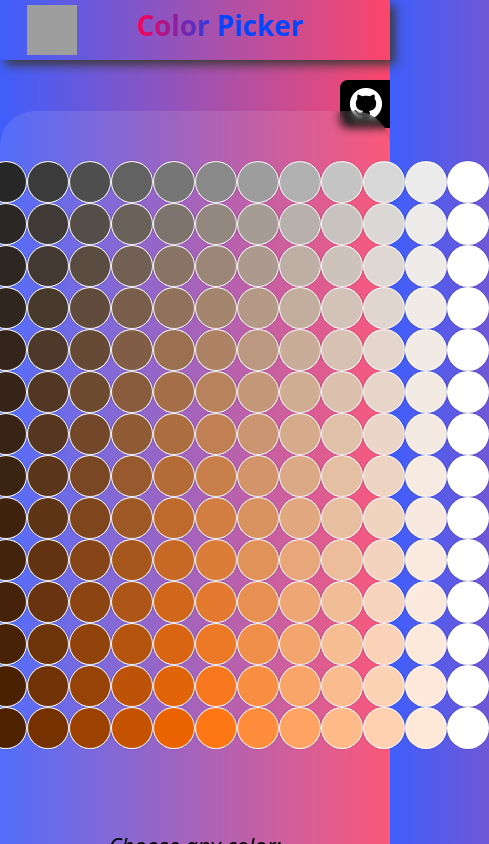
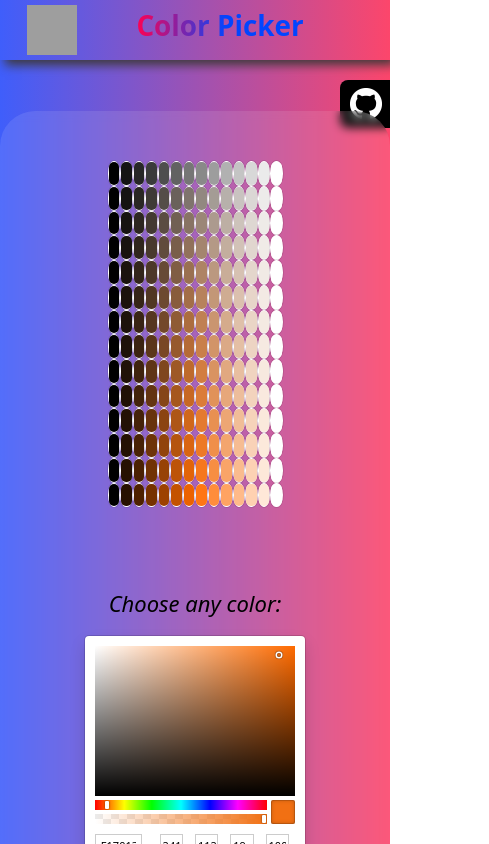
Before and after one commit to SscSPs/color, a React (Create React App) app: page / in a window 390 px wide. Shown: the top 844 px of the page, 489 px wide, since content can reach past the window. Built offline with nearby package versions, Linux system fonts and the light colour scheme; grey boxes are pictures that could not be loaded.

Commit message:
Colorgrid made responsive (#66)
* Colorgrid made responsive

* removing warning

* changing cell height and width

```diff
--- a/src/ColorGrid.js
+++ b/src/ColorGrid.js
@@ -5,18 +5,17 @@ import { hsl } from 'color-convert';
 import { toast } from 'react-toastify';
 
 const ColorGrid = ({ hueValue, saturationCount, luminosityCount }) => {
-  const { outerWidth: width, outerHeight: height } = window;
+  // const { outerWidth: width, outerHeight: height } = window;
+
 
   const saturationFraction = 100 / (saturationCount - 2);
   const luminosityFraction = 100 / (luminosityCount - 2);
 
-  let oneColorWidth = width / (saturationCount - 2) / 2;
-  let oneColorHeight = height / (luminosityCount - 2) / 2;
 
-  if (oneColorWidth < 40) {
-    oneColorHeight = 40;
-    oneColorWidth = 40;
-  }
+
+  let oneColorWidth = 70 / (saturationCount - 2) / 2;
+  let oneColorHeight = 70 / (luminosityCount - 2) /2;
+
   return (
     <div
       className='colorgrid'
@@ -48,8 +47,9 @@ const ColorGrid = ({ hueValue, saturationCount, luminosityCount }) => {
                       const styles = reactCSS({
                         default: {
                           color: {
-                            width: `${oneColorWidth}px`,
-                            height: `${oneColorHeight}px`,
+                            width: `${oneColorWidth}vw`,
+                            height: `${oneColorHeight}vh`,
+                            borderRadius: '5px',
                             background: `hsl(${hueLocal}, ${saturationLocal}%, ${luminosityLocal}%)`,
                             color: luminosityLocal > 50 ? '#000' : '#fff',
                           },
```
